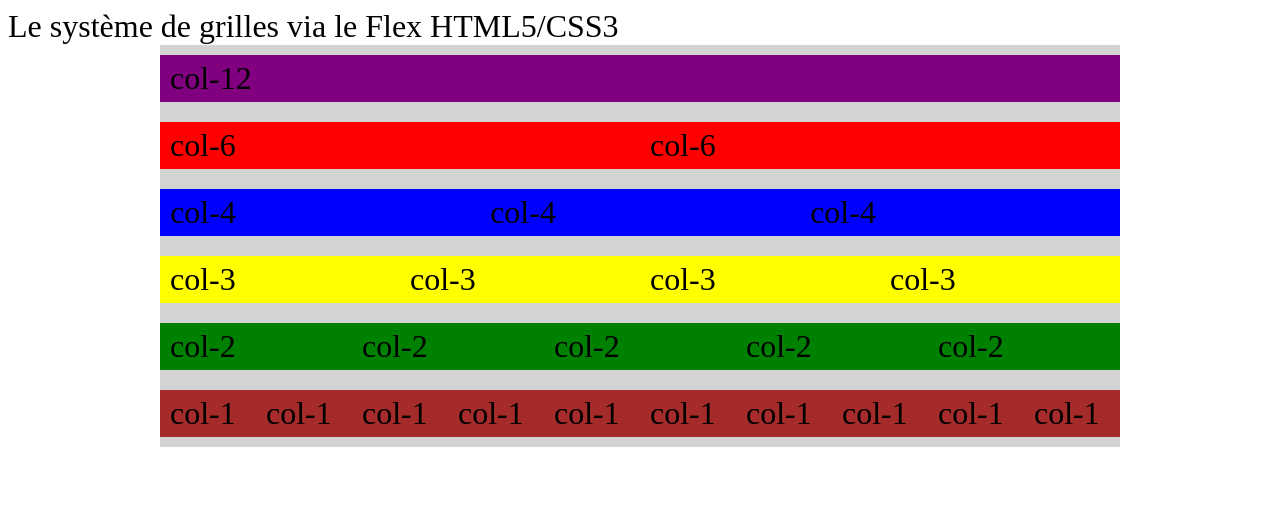
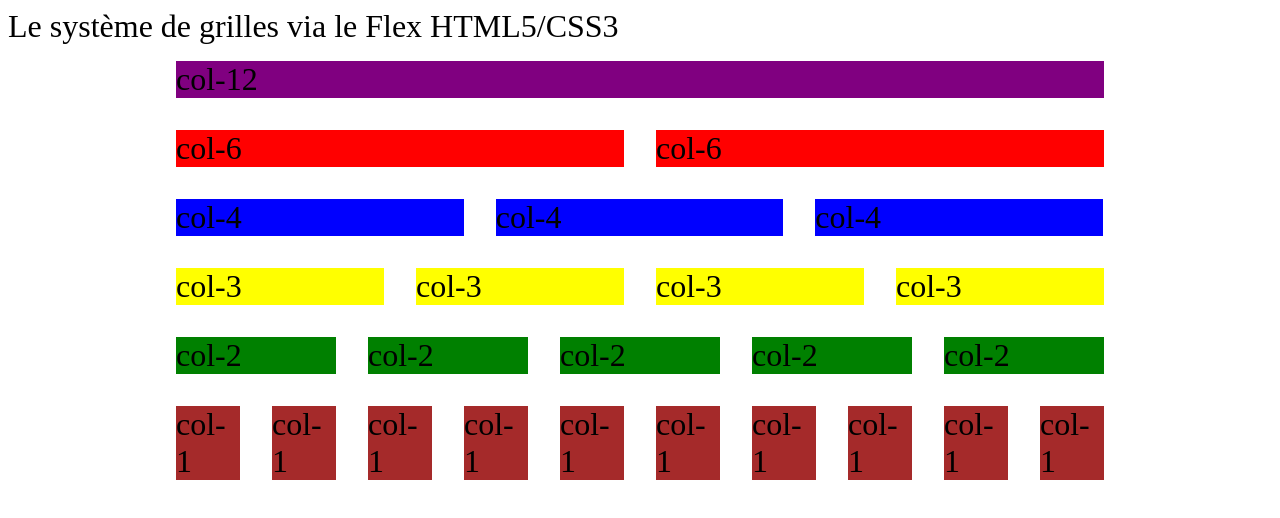
Before and after one commit to jloemba/grid-system, a plain HTML site: page index.html in a window 1280 px wide. Drawn offline with Linux system fonts and the light colour scheme.

Commit message:
Système de Grille fonctionnel

```diff
--- a/index.html
+++ b/index.html
@@ -12,19 +12,26 @@
     <div class="conteneur">
 
             <!-- -->
+            <div class="row">
               <div class="col-12">
                   col-12
               </div>
 
+            </div>
+
             <!-- -->
+            <div class="row">
               <div class="col-6">
                   col-6
               </div>
               <div class="col-6">
                   col-6
               </div>
+            </div>
+
 
             <!-- -->
+            <div class="row">
               <div class="col-4">
                   col-4
               </div>
@@ -34,8 +41,11 @@
               <div class="col-4">
                   col-4
               </div>
+            </div>
+
 
             <!-- -->
+            <div class="row">
               <div class="col-3">
                   col-3
               </div>
@@ -48,8 +58,11 @@
               <div class="col-3">
                   col-3
               </div>
+            </div>
+
 
             <!-- -->
+            <div class="row">
               <div class="col-2">
                   col-2
               </div>
@@ -65,8 +78,11 @@
               <div class="col-2">
                   col-2
               </div>
+            </div>
+
 
             <!-- -->
+            <div class="row">
               <div class="col-1">
                   col-1
               </div>
@@ -97,6 +113,8 @@
               <div class="col-1">
                   col-1
               </div>
+            </div>
+
 
     </div>
 
--- a/style.css
+++ b/style.css
@@ -6,8 +6,8 @@ body{
 }
 
 .conteneur{
+  margin-top: 0.5em;
   margin: 0 auto;
-  background-color: lightgrey;
   max-width: 960px;
   display: flex; /* Indique que son contenu sera en FLex */
   justify-content: space-around;
@@ -15,38 +15,61 @@ body{
   flex-wrap: wrap;
 }
 
-.conteneur div{
-  margin: 10px 0px;
-  padding: 5px 10px;
+
+.row{ /* En flex , occupe toutes la largeure du conteneur */
+    display: flex;
+    flex-wrap: wrap;
+    width: 100%;
+    padding-top: 0.5em;
+    padding-bottom: 0.5em;
+    margin: 0em -0.5em;
 }
 
 
 .col-12{
   background-color: purple;
   flex-basis: 100%;
+  background-clip: content-box;
+  padding: 0em 0.5em;
+
 }
 
 .col-6{
   background-color: red;
   flex-basis: 50%;
+  background-clip: content-box;
+  padding: 0em 0.5em;
 }
+
 
 .col-4{
   background-color: blue;
   flex-basis: 33.3%;
+  background-clip: content-box;
+  padding: 0em 0.5em;
+
 }
 
 .col-3{
   background-color: yellow;
   flex-basis: 25%;
+  background-clip: content-box;
+  padding: 0em 0.5em;
 }
+
 
 .col-2{
   background-color: green;
   flex-basis: 20%;
+  background-clip: content-box;
+  padding: 0em 0.5em;
 }
+
 
 .col-1{
   background-color: brown;
   flex-basis: 10%;
+  padding: 0em 0.5em;
+  background-clip: content-box;
+
 }
```
Also changed, not shown: 1 other file. Lines whose indentation alone changed are shown as unchanged.
